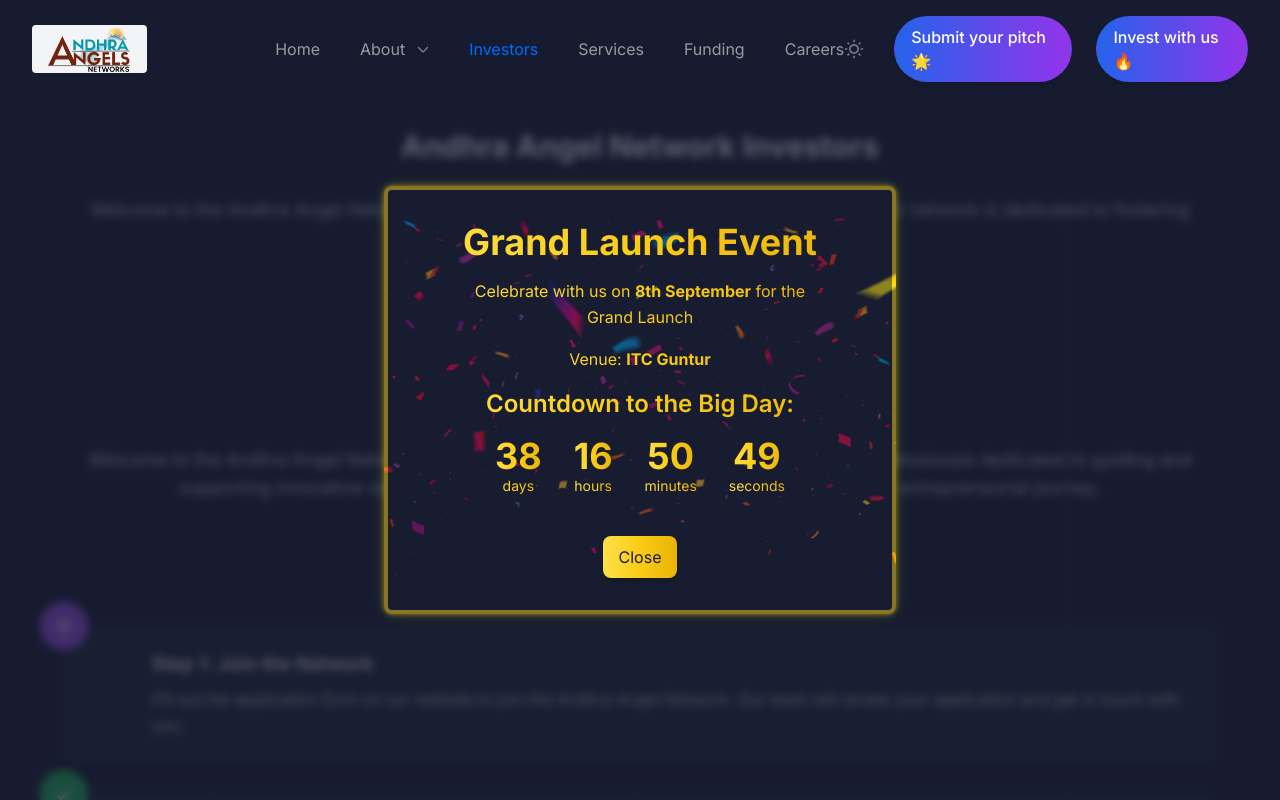
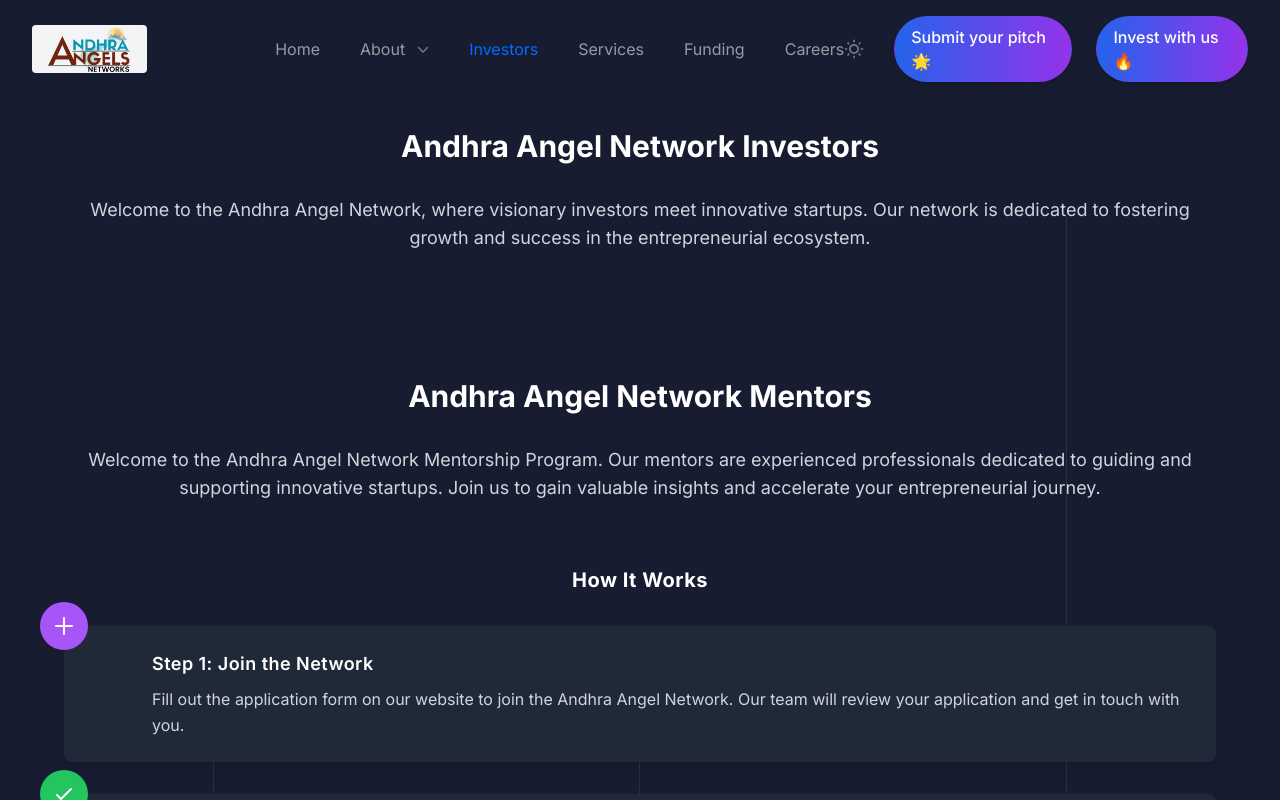
Before and after one commit to Krishnavamsifsd/AngelsCli-1, a Next.js app: page /investors in a window 1280 px wide. Shown: the top 800 px of the page. Built offline with nearby package versions, Linux system fonts and the light colour scheme.

Commit message:
new changes

```diff
--- a/app/(site)/layout.tsx
+++ b/app/(site)/layout.tsx
@@ -28,7 +28,7 @@
           <Lines />
           <Header />
           <ToasterContext />
-          <GrandLaunchPopup />
+          {/* <GrandLaunchPopup /> */}
           {children}
           <Footer />
           <ScrollToTop />
--- a/components/Header/menuData.tsx
+++ b/components/Header/menuData.tsx
@@ -24,12 +24,12 @@
         newTab: false,
         path: "/founder",
       },
-      {
-        id: 35,
-        title: "Team",
-        newTab: false,
-        path: "/team",
-      },
+      // {
+      //   id: 35,
+      //   title: "Team",
+      //   newTab: false,
+      //   path: "/team",
+      // },
       {
         id: 31,
         title: "Award",
```
